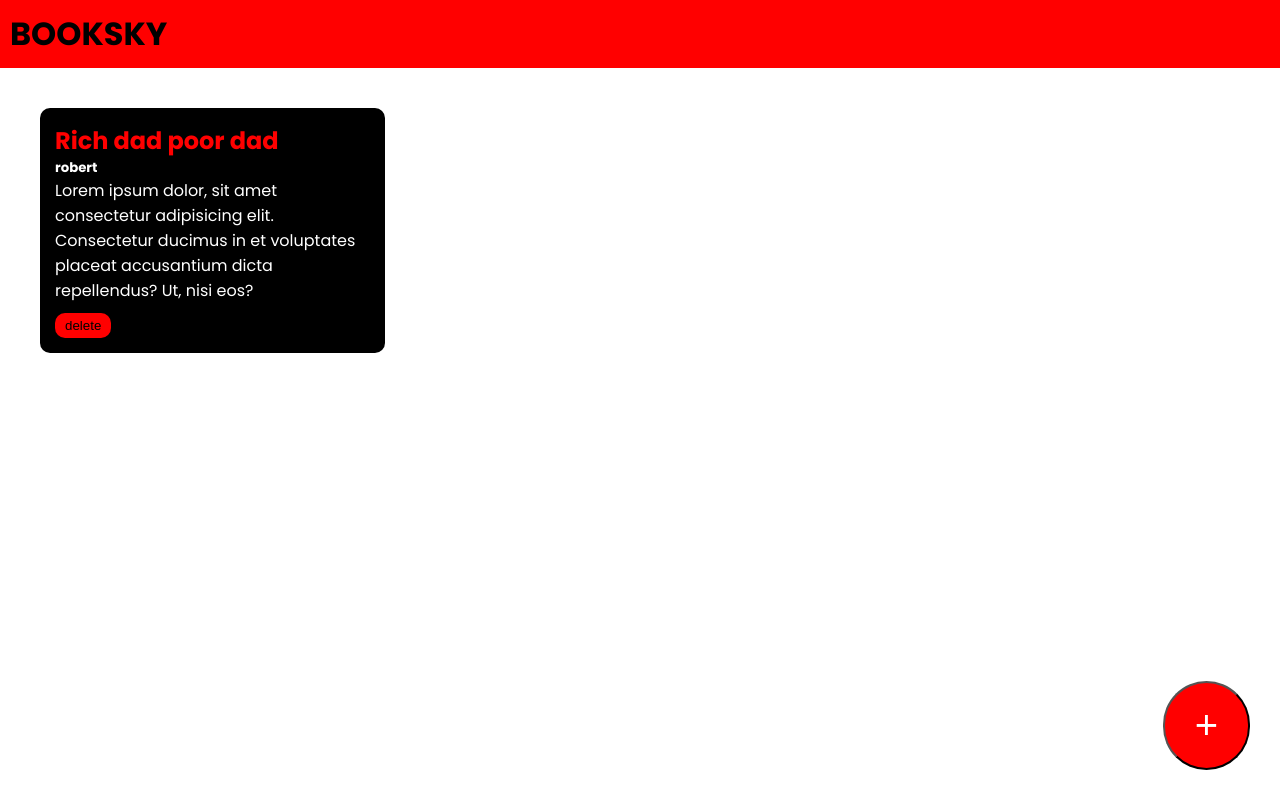
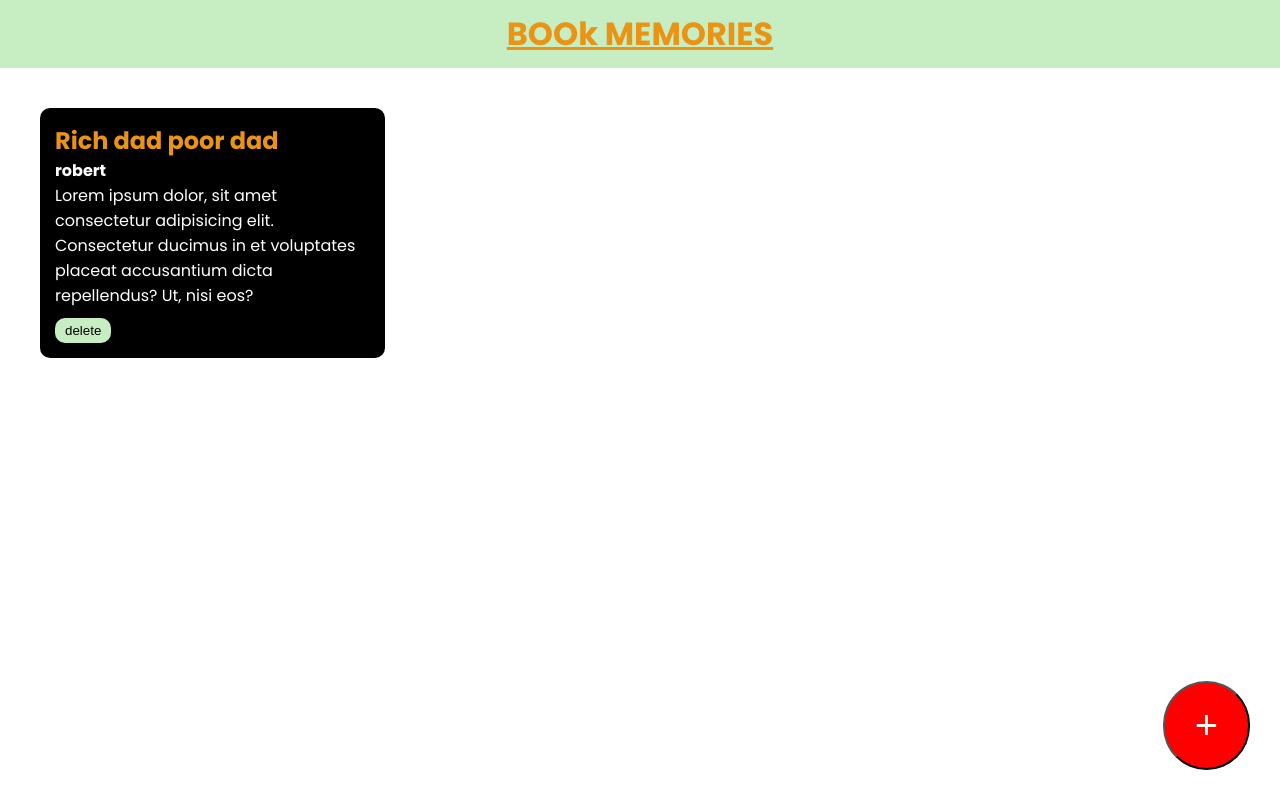
Before and after one commit to suryapandi08/todolist, a plain HTML site: page index.html in a window 1280 px wide. Drawn offline with Linux system fonts and the light colour scheme.

Commit message:
this is altered one'

```diff
--- a/index.html
+++ b/index.html
@@ -3,7 +3,7 @@
 <head>
     <meta charset="UTF-8">
     <meta name="viewport" content="width=device-width, initial-scale=1.0">
-    <title>BookSky</title>
+    <title>Bookmemories.com</title>
     <link rel="stylesheet" href="style.css">
     <link rel="preconnect" href="https://fonts.googleapis.com">
 <link rel="preconnect" href="https://fonts.gstatic.com" crossorigin>
@@ -13,12 +13,12 @@
 </head>
 <body>
     <div class="navbar">
-        <h1>BOOKSKY</h1>
+        <h1>BOOk MEMORIES</h1>
     </div>
     <div class="container">
         <div class="book-container">
-            <h2>Rich dad poor dad</h2>
-            <h5>robert</h5>
+            <h2><span>Rich dad poor dad</h2>
+            <h4>robert</h4>
             <p>Lorem ipsum dolor, sit amet consectetur adipisicing elit. Consectetur ducimus in et voluptates placeat accusantium dicta repellendus? Ut, nisi eos?</p>
         <button onclick="deletebook(event)">delete</button>
         </div>
--- a/script.js
+++ b/script.js
@@ -29,8 +29,8 @@ addbook.addEventListener("click",function(event){
     event.preventDefault()
     var div=document.createElement("div")
     div.setAttribute("class","book-container")
-    div.innerHTML=`<h2>${booktitleinput.value}</h2>
-            <h5>${bookauthorinput.value}</h5>
+    div.innerHTML=`<h2>:${booktitleinput.value}</h2>
+            <h4>${bookauthorinput.value}</h4>
             <p>${bookdescriptioninput.value}</p>
         <button onclick="deletebook(event)">delete</button>`
     container.append(div)
--- a/style.css
+++ b/style.css
@@ -6,30 +6,40 @@ body{
     font-family:'poppins',sans-serif;
 }
 .navbar{
-background-color: red;
+    text-align: center;
+background-color: rgb(199, 238, 195);
 padding: 10px;
+text-decoration:underline;
+color:  rgb(233, 148, 20);
 }
-.container{
+.container {
     padding: 10px;
+
+
 }
 
 .book-container{
 padding: 15px;
 width: 25%;
-background-color: black;
+background-color:black;
 border-radius: 10px;
 color: white;
 margin: 30px;
 display: inline-block;
 vertical-align: top;
+
+
+
 }
 
 .book-container h2{
-color: red;
+color: rgb(233, 148, 20);
+
+
 }
 .book-container button{
     color: black;
-    background-color: red;
+    background-color: rgb(199, 238, 195);
     padding-left: 10px;
     padding-right: 10px;
     padding-top: 5px;
@@ -68,7 +78,7 @@ color: red;
 
 }
 .popup-box{
-    background-color: red;
+    background-color: rgb(199, 238, 195);
     width: 40%;
     padding: 40px;
     border-radius: 10px;
```
